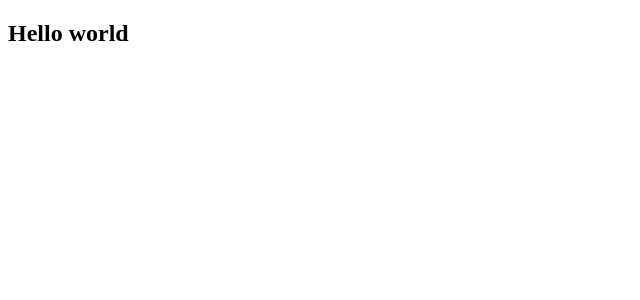
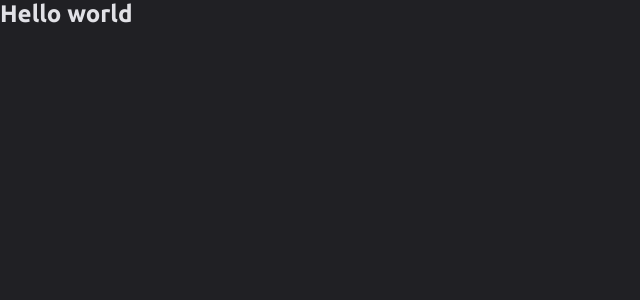
Before and after one commit to EliasFMartins/DT-money, a React (Vite) app: page / in a window 1280 px wide. Shown: the top 300 px of the page, without its empty margins (0-640 px from the left). Built offline with nearby package versions, Linux system fonts and the light colour scheme.

Commit message:
terminado global styles

```diff
--- a/index.html
+++ b/index.html
@@ -1,13 +1,19 @@
 <!DOCTYPE html>
 <html lang="en">
+
 <head>
   <meta charset="UTF-8" />
+  <link rel="preconnect" href="https://fonts.googleapis.com">
+  <link rel="preconnect" href="https://fonts.gstatic.com" crossorigin>
+  <link href="https://fonts.googleapis.com/css2?family=Ubuntu:wght@400;500;700&display=swap" rel="stylesheet">
   <link rel="icon" type="image/svg+xml" href="/vite.svg" />
   <meta name="viewport" content="width=device-width, initial-scale=1.0" />
-    <title>Vite + React + TS</title>
+  <title>DT Money</title>
 </head>
+
 <body>
   <div id="root"></div>
   <script type="module" src="/src/main.tsx"></script>
 </body>
+
 </html>
--- a/src/App.tsx
+++ b/src/App.tsx
@@ -1,10 +1,12 @@
 import { ThemeProvider } from "styled-components"
 import { defaultTheme } from "./styles/themes/default"
+import { GlobalStyle } from "./styles/global"
 
 export const  App = () => {
 
   return (
     <ThemeProvider theme={defaultTheme}>
+      <GlobalStyle/>
       <h2>Hello world</h2>
     </ThemeProvider>
   )
--- a/src/styles/global.ts
+++ b/src/styles/global.ts
@@ -5,9 +5,18 @@
   margin: 0;
   padding: 0;
   box-sizing: border-box;
-  :focus {
+
+}
+:focus {
     outline: 0;
-    box-shadow: 0 0 0 2px ${props => props.theme["gray-300"]};
+    box-shadow: 0 0 0 2px ${props => props.theme["gray-500"]}
   }
+body {
+  background-color: ${props => props.theme["gray-800"]};
+  color: ${ props => props.theme["gray-100"]};
+  -webkit-font-smooting:antialiasing;
 }
-`
+body,input-security,textarea,button {
+  font:400 1rem Ubuntu, sans-serif;
+}
+;`
```
Lines whose indentation alone changed are shown as unchanged.
